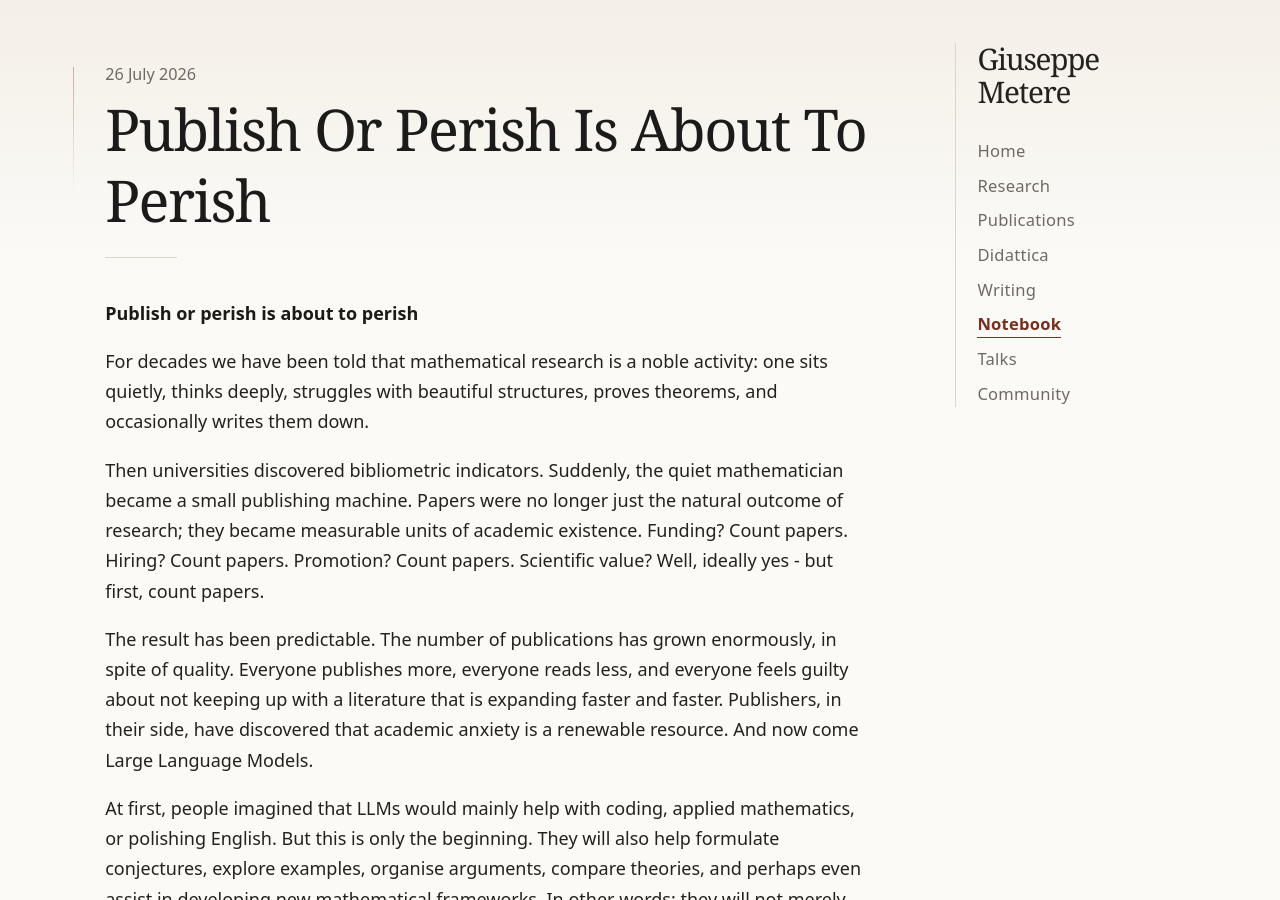
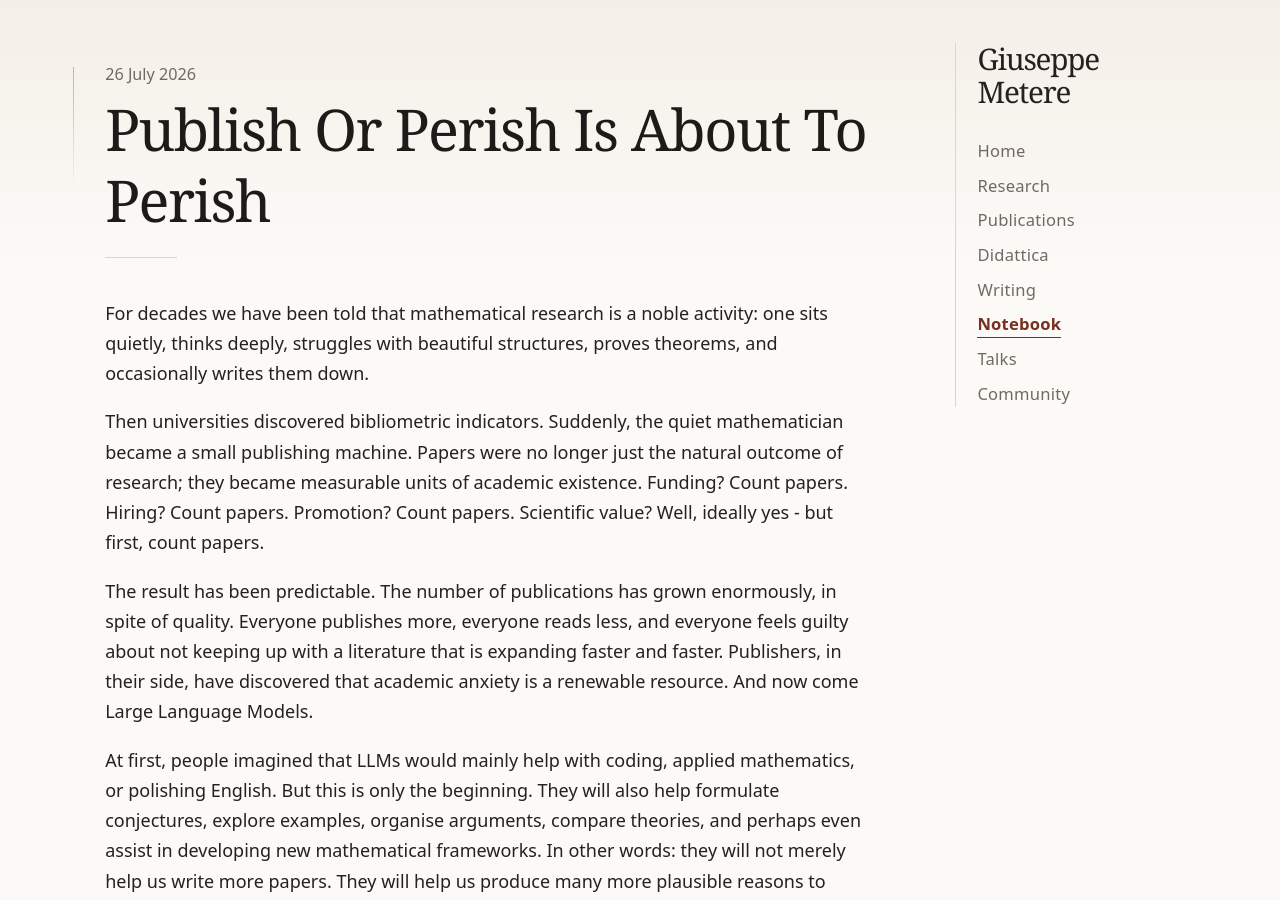
Before and after one commit to gmetere/gmetere.github.io, a Jekyll site: the page built from _posts/2026-07-26-publish-or-perish-is-about-to-perish.md, in a window 1280 px wide and 900 px high. Built offline with Jekyll 4.4.1, drawn with Linux system fonts in a browser that asks for light colours; our own code applies the rules of GitHub Pages for plain Markdown files.

Commit message:
Update 2026-07-26-publish-or-perish-is-about-to-perish.md

```diff
--- a/_posts/2026-07-26-publish-or-perish-is-about-to-perish.md
+++ b/_posts/2026-07-26-publish-or-perish-is-about-to-perish.md
@@ -1,5 +1,3 @@
-**Publish or perish is about to perish**
-
 For decades we have been told that mathematical research is a noble activity: one sits quietly, thinks deeply, struggles with beautiful structures, proves theorems, and occasionally writes them down.
 
 Then universities discovered bibliometric indicators.
```
